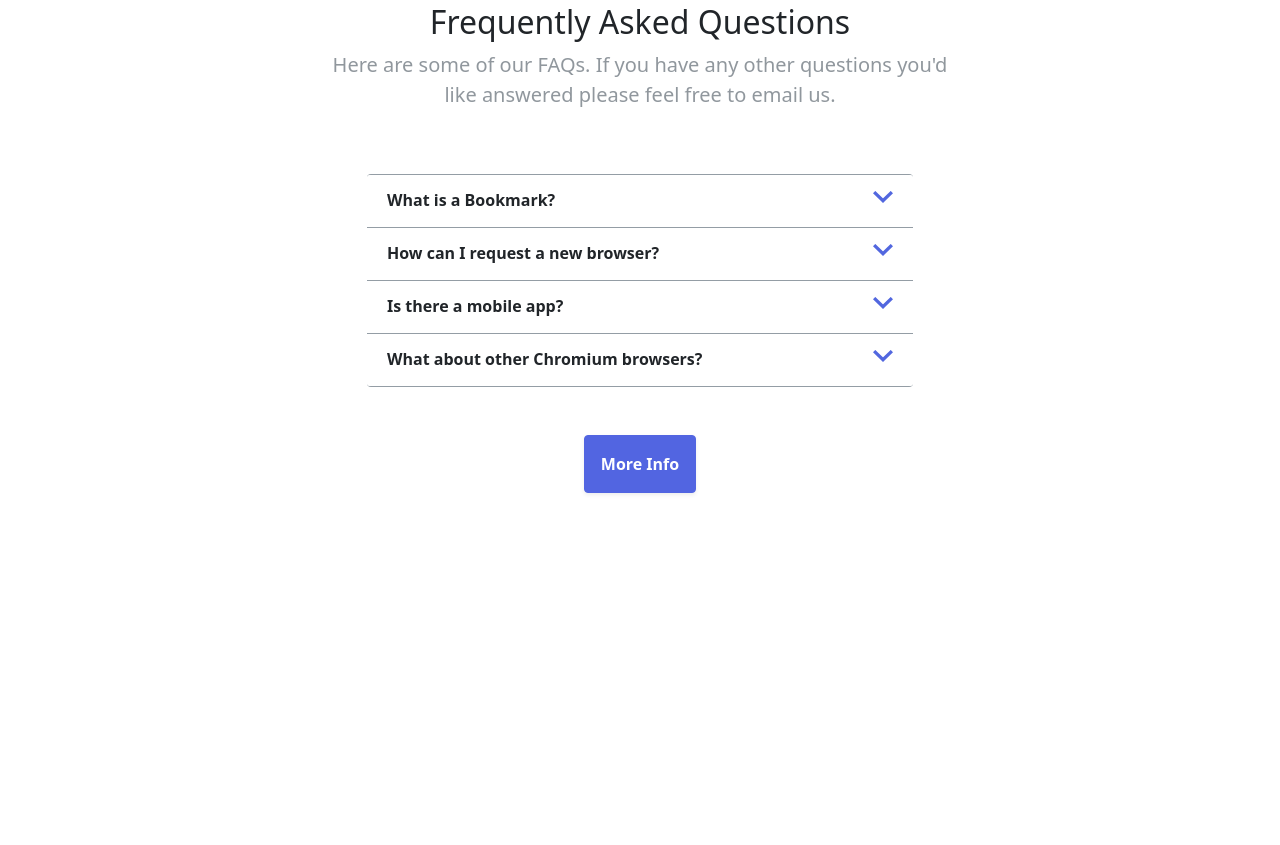
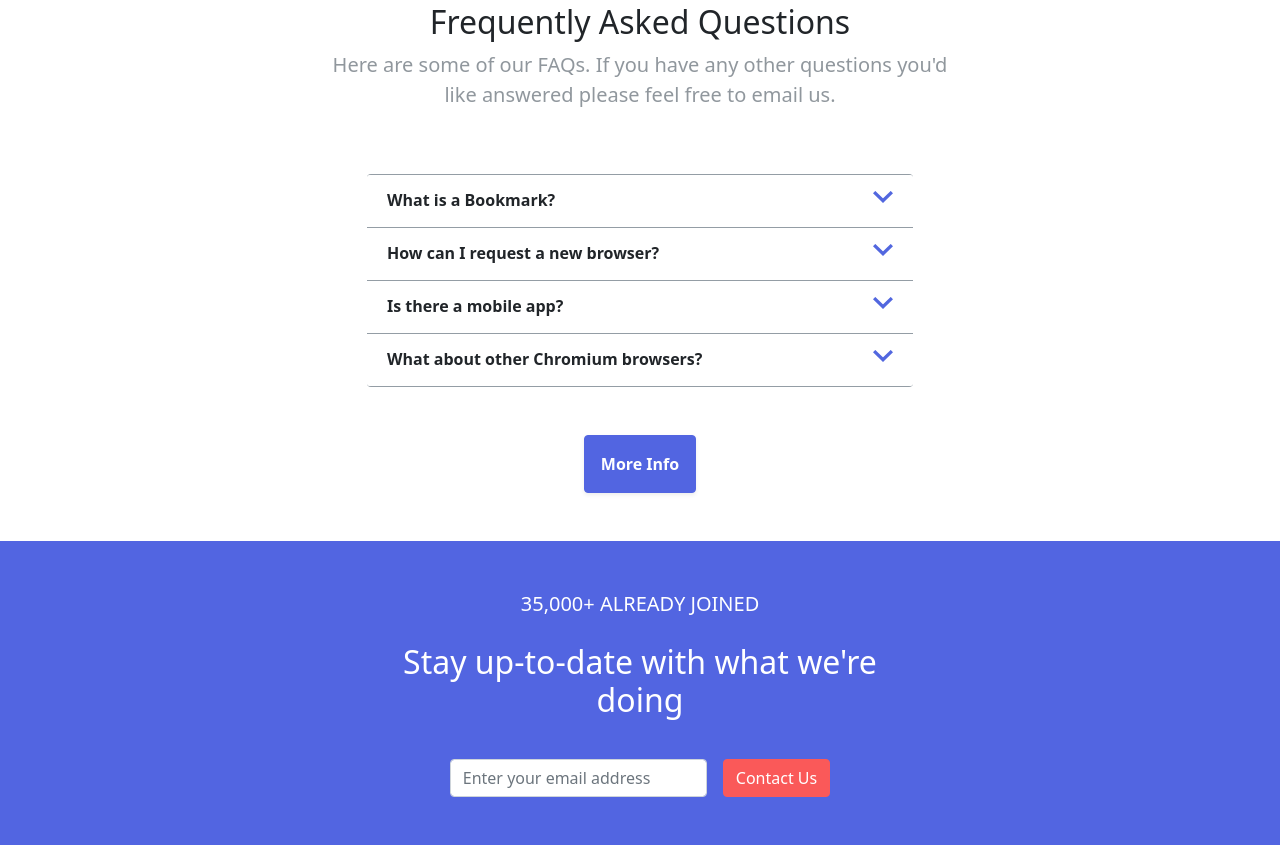
Before and after one commit to IvanSanczewski/Sprint-2, a website: page html/index.html in a window 1280 px wide. Shown: the part 2324-3169 px from the top of the page. Before the commit the page ends 2865 px from the top, so only its background shows below. Drawn offline with nearby package versions, Linux system fonts and the light colour scheme.

Commit message:
Added and styled footer with form element

```diff
--- a/html/index.html
+++ b/html/index.html
@@ -235,6 +235,25 @@
         </div>
       </section>
     </main>
+    <footer>
+      <section class="mt-5 bg-primary" id="footer">
+        <div class="row justify-content-center py-5">
+          <div class="col col-md-6">
+            <p class="text-center text-white text-uppercase fs-5">35,000+ already joined</p>
+            <h2 class="text-center text-white px-5 mt-4 mb-2">Stay up-to-date with what we're doing</h2>
+          </div>
+
+          <form action="#" class="row g-3 justify-content-center text-center">
+            <div class="col-8 col-md-auto">
+              <input type="email" class="form-control" placeholder="Enter your email address" />
+            </div>
+            <div class="col-8 col-md-auto">
+              <button type="submit" class="btn btn-secondary">Contact Us</button>
+            </div>
+          </form>
+        </div>
+      </section>
+    </footer>
 
     <script src="../node_modules/bootstrap/dist/js/bootstrap.bundle.js"></script>
   </body>
--- a/sass/myStyles.scss
+++ b/sass/myStyles.scss
@@ -60,7 +60,7 @@
 .btn-secondary {
   color: white;
   &:hover {
-    background-color: transparent;
+    background-color: white;
     color: $secondary;
   }
 }
```
Also changed, not shown: css/myStyles.css, css/myStyles.min.css, 2 other files.
